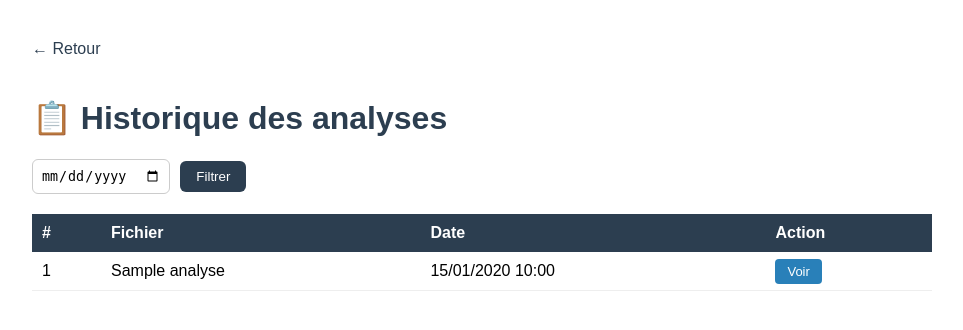
After one commit to phucnguyen-mmi/agent.ia-analyse.donnee, a Flask app: page /historique in a window 1280 px wide. The commit adds this page. Shown: the top 330 px of the page, without its empty margins (158-1121 px from the left). Run offline with Flask 3, Linux system fonts and the light colour scheme; the visitor is signed in with stand-in values (Sample User, id 1); tables that the repository leaves empty hold one stand-in row (values such as "Sample post").

Commit message:
Ajout base de données SQLite et page historique

```diff
--- a/app.py
+++ b/app.py
@@ -1,5 +1,7 @@
 from flask import Flask, request, render_template, session, send_file, redirect, url_for
 from functools import wraps
+from flask_sqlalchemy import SQLAlchemy
+from datetime import datetime
 import anthropic
 import pandas as pd
 import matplotlib
@@ -17,6 +19,24 @@ from reportlab.platypus import SimpleDocTemplate, Paragraph, Spacer, Image as RL
 
 app = Flask(__name__)
 app.secret_key = os.environ.get("SECRET_KEY", "dev-secret-change-me")
+app.config['SQLALCHEMY_DATABASE_URI'] = os.environ.get('DATABASE_URL', 'sqlite:///analyses.db')
+app.config['SQLALCHEMY_TRACK_MODIFICATIONS'] = False
+db = SQLAlchemy(app)
+
+
+class AnalyseRecord(db.Model):
+    __tablename__ = 'analyse'
+    id = db.Column(db.Integer, primary_key=True)
+    nom_fichier = db.Column(db.String(255))
+    date = db.Column(db.DateTime, default=datetime.utcnow)
+    texte = db.Column(db.Text)
+    graphique = db.Column(db.Text)
+    csv_contenu = db.Column(db.Text)
+
+
+with app.app_context():
+    db.create_all()
+
 
 def login_required(f):
     @wraps(f)
@@ -25,6 +45,7 @@ def login_required(f):
             return redirect(url_for('login'))
         return f(*args, **kwargs)
     return decorated
+
 
 @app.route("/login", methods=["GET", "POST"])
 def login():
@@ -37,10 +58,12 @@ def login():
         error = "Mot de passe incorrect."
     return render_template("login.html", error=error)
 
+
 @app.route("/logout")
 def logout():
     session.clear()
     return redirect(url_for('login'))
+
 
 @app.route("/", methods=["GET", "POST"])
 @login_required
@@ -50,6 +73,7 @@ def index():
 
     if request.method == "POST":
         fichier = request.files["csv"]
+        nom_fichier = fichier.filename
         df = pd.read_csv(fichier, encoding='utf-8', on_bad_lines='skip', engine='python')
         df = df.head(200)
 
@@ -112,7 +136,7 @@ def index():
         plt.savefig(tmp.name, format="png", dpi=100)
         tmp.close()
 
-        # Encodage base64 pour l'affichage HTML
+        # Encodage base64 pour l'affichage HTML et la base de données
         buf = io.BytesIO()
         plt.savefig(buf, format="png")
         buf.seek(0)
@@ -122,6 +146,16 @@ def index():
         # Stockage en session pour le téléchargement PDF
         session['analyse'] = analyse
         session['graphique_path'] = tmp.name
+
+        # Sauvegarde en base de données
+        record = AnalyseRecord(
+            nom_fichier=nom_fichier,
+            texte=analyse,
+            graphique=graphique,
+            csv_contenu=df.to_csv(index=False),
+        )
+        db.session.add(record)
+        db.session.commit()
 
     return render_template("index.html", analyse=analyse, graphique=graphique)
 
@@ -177,7 +211,6 @@ def telecharger_pdf():
 
     doc.build(elements)
 
-    # Nettoyage du fichier temp après intégration dans le PDF
     if graphique_path and os.path.exists(graphique_path):
         try:
             os.unlink(graphique_path)
@@ -194,6 +227,28 @@ def telecharger_pdf():
     )
 
 
+@app.route("/historique")
+@login_required
+def historique():
+    date_filtre = request.args.get('date', '')
+    query = AnalyseRecord.query.order_by(AnalyseRecord.date.desc())
+    if date_filtre:
+        try:
+            d = datetime.strptime(date_filtre, '%Y-%m-%d').date()
+            query = query.filter(db.func.date(AnalyseRecord.date) == d)
+        except ValueError:
+            pass
+    analyses = query.all()
+    return render_template("historique.html", analyses=analyses, date_filtre=date_filtre)
+
+
+@app.route("/historique/<int:id>")
+@login_required
+def voir_analyse(id):
+    a = AnalyseRecord.query.get_or_404(id)
+    return render_template("voir_analyse.html", analyse=a)
+
+
 if __name__ == "__main__":
     port = int(os.environ.get("PORT", 5000))
     app.run(host="0.0.0.0", port=port, debug=False)
--- a/requirements.txt
+++ b/requirements.txt
@@ -4,3 +4,4 @@ matplotlib
 flask
 gunicorn==21.2.0
 reportlab
+flask-sqlalchemy
--- /dev/null
+++ b/templates/historique.html
@@ -0,0 +1,59 @@
+<!DOCTYPE html>
+<html lang="fr">
+<head>
+    <meta charset="UTF-8">
+    <title>Historique - Agent IA Marketing</title>
+    <style>
+        body { font-family: Arial, sans-serif; max-width: 900px; margin: 40px auto; padding: 0 20px; }
+        h1 { color: #2c3e50; }
+        .filters { margin: 20px 0; display: flex; gap: 10px; align-items: center; }
+        input[type="date"] { padding: 8px; border: 1px solid #ccc; border-radius: 6px; }
+        button { background: #2c3e50; color: white; padding: 8px 16px; border: none; border-radius: 6px; cursor: pointer; }
+        a.btn-reset { background: #95a5a6; color: white; padding: 8px 16px; border-radius: 6px; text-decoration: none; }
+        table { width: 100%; border-collapse: collapse; margin-top: 20px; }
+        th { background: #2c3e50; color: white; padding: 10px; text-align: left; }
+        td { padding: 10px; border-bottom: 1px solid #eee; }
+        tr:hover { background: #f9f9f9; }
+        a.btn-voir { background: #2980b9; color: white; padding: 5px 12px; border-radius: 4px; text-decoration: none; font-size: 13px; }
+        .empty { text-align: center; color: #999; padding: 40px; }
+        a.btn-back { display: inline-block; margin-bottom: 20px; color: #2c3e50; text-decoration: none; }
+    </style>
+</head>
+<body>
+    <a href="/" class="btn-back">← Retour</a>
+    <h1>📋 Historique des analyses</h1>
+
+    <form class="filters" method="GET">
+        <input type="date" name="date" value="{{ date_filtre }}">
+        <button type="submit">Filtrer</button>
+        {% if date_filtre %}
+            <a href="/historique" class="btn-reset">Réinitialiser</a>
+        {% endif %}
+    </form>
+
+    {% if analyses %}
+        <table>
+            <thead>
+                <tr>
+                    <th>#</th>
+                    <th>Fichier</th>
+                    <th>Date</th>
+                    <th>Action</th>
+                </tr>
+            </thead>
+            <tbody>
+                {% for a in analyses %}
+                <tr>
+                    <td>{{ a.id }}</td>
+                    <td>{{ a.nom_fichier }}</td>
+                    <td>{{ a.date.strftime('%d/%m/%Y %H:%M') }}</td>
+                    <td><a href="/historique/{{ a.id }}" class="btn-voir">Voir</a></td>
+                </tr>
+                {% endfor %}
+            </tbody>
+        </table>
+    {% else %}
+        <p class="empty">Aucune analyse trouvée.</p>
+    {% endif %}
+</body>
+</html>
--- a/templates/index.html
+++ b/templates/index.html
@@ -11,11 +11,13 @@
         button { background: #2c3e50; color: white; padding: 10px 20px; border: none; border-radius: 6px; cursor: pointer; }
         .btn-pdf { display: inline-block; margin-top: 15px; background: #c0392b; color: white; padding: 10px 20px; border-radius: 6px; text-decoration: none; font-family: Arial, sans-serif; }
         .btn-logout { float: right; background: none; color: #999; border: 1px solid #ccc; padding: 6px 14px; border-radius: 6px; cursor: pointer; font-size: 13px; text-decoration: none; }
+        .btn-historique { display: inline-block; margin-top: 20px; color: #2c3e50; text-decoration: none; font-size: 14px; }
     </style>
 </head>
 <body>
     <a href="/logout" class="btn-logout">Déconnexion</a>
     <h1>🤖 Agent IA - Analyse Marketing</h1>
+    <a href="/historique" class="btn-historique">📋 Voir l'historique des analyses</a>
     <form method="POST" enctype="multipart/form-data">
         <p>Upload ton fichier CSV :</p>
         <input type="file" name="csv" accept=".csv" required>
```
Also changed, not shown: templates/voir_analyse.html (added, +29 -0 lines).
